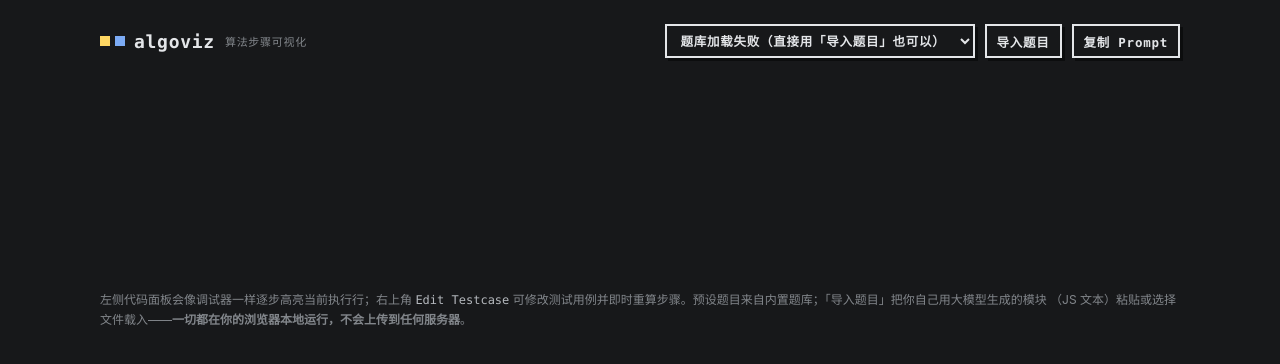
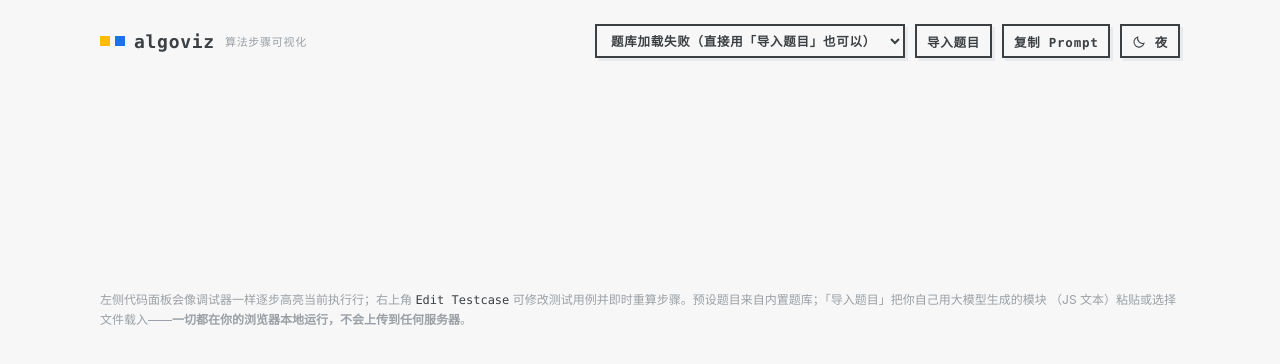
Before and after one commit to Meredith2328/algoviz, a plain HTML site: page index.html in a window 1280 px wide. Drawn offline with Linux system fonts and the light colour scheme; no server answers.

Commit message:
feat: 站点日/夜间模式切换（localStorage 记忆 + 首帧防闪 + 播放器跟随）；sync 脚本 pilog 侧改 algoviz-player 目录

```diff
--- a/index.html
+++ b/index.html
@@ -6,14 +6,49 @@
 <title>algoviz · 算法步骤可视化</title>
 <meta name="description" content="algoviz — 逐行高亮代码的算法步骤播放器，支持导入自己的题解。">
 <link rel="stylesheet" href="./player/algoviz.css">
+<script>
+  /* apply saved theme before first paint to avoid a flash */
+  (function () {
+    var t = null;
+    try { t = localStorage.getItem("algoviz-theme"); } catch (e) {}
+    if (t !== "light" && t !== "dark") {
+      t = window.matchMedia && window.matchMedia("(prefers-color-scheme: light)").matches ? "light" : "dark";
+    }
+    document.documentElement.setAttribute("data-theme", t);
+  })();
+</script>
 <style>
-  :root { color-scheme: dark; }
+  :root {
+    --site-bg: #17181a;
+    --site-ink: #e4e6e9;
+    --site-dim: #82868b;
+    --site-border: #e4e6e9;
+    --site-input: #232529;
+    --site-shadow: #0c0d0e;
+    --site-accent: #7cabf5;
+    --site-hl: #fdd663;
+    --site-err: #f08a84;
+    color-scheme: dark;
+  }
+  html[data-theme="light"] {
+    --site-bg: #f7f7f7;
+    --site-ink: #3c4043;
+    --site-dim: #9aa0a6;
+    --site-border: #3c4043;
+    --site-input: #f1f3f4;
+    --site-shadow: #e8eaed;
+    --site-accent: #1a73e8;
+    --site-hl: #fbbc04;
+    --site-err: #c5221f;
+    color-scheme: light;
+  }
   * { box-sizing: border-box; }
   body {
     margin: 0; padding: 24px 16px 60px;
-    background: #17181a; color: #e4e6e9;
+    background: var(--site-bg); color: var(--site-ink);
     font-family: "Inter", "Segoe UI", "PingFang SC", "Microsoft YaHei", sans-serif;
     display: flex; justify-content: center;
+    transition: background 0.25s, color 0.25s;
   }
   .wrap { width: 100%; max-width: 1080px; }
   .topbar {
@@ -26,48 +61,53 @@
     display: flex; align-items: center; gap: 10px;
   }
   .brand::before {
-    content: ""; width: 10px; height: 10px; background: #fdd663;
-    box-shadow: 15px 0 0 0 #7cabf5; margin-right: 14px;
+    content: ""; width: 10px; height: 10px; background: var(--site-hl);
+    box-shadow: 15px 0 0 0 var(--site-accent); margin-right: 14px;
   }
-  .brand small { color: #82868b; font-size: 11px; font-weight: 400; }
+  .brand small { color: var(--site-dim); font-size: 11px; font-weight: 400; }
   .topbar .spacer { flex: 1; }
   .av-select, .av-btn2 {
-    background: #17181a; color: #e4e6e9;
-    border: 2px solid #e4e6e9; border-radius: 0;
+    background: var(--site-bg); color: var(--site-ink);
+    border: 2px solid var(--site-border); border-radius: 0;
     font-family: "JetBrains Mono", Consolas, monospace;
     font-size: 12.5px; font-weight: 700; letter-spacing: 0.06em;
     height: 34px; padding: 0 10px; cursor: pointer;
-    box-shadow: 3px 3px 0 0 #0c0d0e;
+    box-shadow: 3px 3px 0 0 var(--site-shadow);
   }
   .av-select { max-width: 320px; }
-  .av-btn2:hover { background: #e4e6e9; color: #17181a; }
-  .av-btn2:active { transform: translate(2px, 2px); box-shadow: 1px 1px 0 0 #0c0d0e; }
+  .av-btn2:hover { background: var(--site-ink); color: var(--site-bg); }
+  .av-btn2:active { transform: translate(2px, 2px); box-shadow: 1px 1px 0 0 var(--site-shadow); }
+  .av-btn2:disabled { opacity: 0.5; cursor: default; }
+  .av-btn2 svg { width: 14px; height: 14px; stroke: currentColor; fill: none;
+    stroke-width: 1.8; vertical-align: -2px; }
   #player-host { min-height: 200px; }
-  .footnote { color: #82868b; font-size: 12px; margin-top: 14px; line-height: 1.7; }
-  .footnote code { font-family: "JetBrains Mono", Consolas, monospace; color: #b4b8bd; }
+  .footnote { color: var(--site-dim); font-size: 12px; margin-top: 14px; line-height: 1.7; }
+  .footnote code { font-family: "JetBrains Mono", Consolas, monospace; color: var(--site-ink); }
 
   .av-modal-mask2 {
     position: fixed; inset: 0; background: rgba(12, 13, 14, 0.8);
     display: flex; align-items: center; justify-content: center; z-index: 100;
   }
+  html[data-theme="light"] .av-modal-mask2 { background: rgba(60, 64, 67, 0.4); }
   .av-modal2 {
-    background: #17181a; border: 2px solid #e4e6e9; box-shadow: 5px 5px 0 0 #0c0d0e;
+    background: var(--site-bg); border: 2px solid var(--site-border);
+    box-shadow: 5px 5px 0 0 var(--site-shadow);
     width: min(720px, 94vw); max-height: 88vh; overflow: auto;
     padding: 16px 18px;
   }
   .av-modal2 h3 { margin: 0 0 4px; font-size: 15px; }
-  .av-modal2 .hint { color: #82868b; font-size: 12.5px; margin: 0 0 10px; line-height: 1.7; }
+  .av-modal2 .hint { color: var(--site-dim); font-size: 12.5px; margin: 0 0 10px; line-height: 1.7; }
   .av-modal2 textarea {
     width: 100%; height: 260px; resize: vertical;
-    background: #232529; color: #e4e6e9; border: 2px solid #3d4045;
+    background: var(--site-input); color: var(--site-ink);
+    border: 2px solid var(--site-border);
     font-family: "JetBrains Mono", Consolas, monospace; font-size: 12px;
     padding: 10px; line-height: 1.6;
   }
-  .av-modal2 .err { color: #f08a84; font-size: 12px; font-family: "JetBrains Mono", monospace;
+  .av-modal2 .err { color: var(--site-err); font-size: 12px; font-family: "JetBrains Mono", monospace;
     white-space: pre-wrap; margin-top: 8px; max-height: 120px; overflow: auto; }
   .av-modal2 .actions { display: flex; gap: 8px; justify-content: flex-end; margin-top: 10px; flex-wrap: wrap; }
-  .av-modal2 input[type=file] { color: #b4b8bd; font-size: 12px; max-width: 240px; }
-  .steps-row { display: flex; align-items: center; gap: 8px; }
+  .av-modal2 input[type=file] { color: var(--site-dim); font-size: 12px; max-width: 240px; }
 </style>
 </head>
 <body>
@@ -78,6 +118,7 @@
     <select class="av-select" id="preset" aria-label="选择题目"></select>
     <button class="av-btn2" id="btn-import">导入题目</button>
     <button class="av-btn2" id="btn-prompt">复制 Prompt</button>
+    <button class="av-btn2" id="btn-theme" aria-label="切换日间/夜间模式" title="切换日间/夜间模式"></button>
   </div>
 
   <div id="player-host"></div>
@@ -93,6 +134,23 @@
 <script>
 (function () {
   "use strict";
+  /* ---------- theme toggle ---------- */
+  var SUN = '<svg viewBox="0 0 24 24"><circle cx="12" cy="12" r="4.4"/><path d="M12 2.5v2.6M12 18.9v2.6M2.5 12h2.6M18.9 12h2.6M5.2 5.2l1.9 1.9M16.9 16.9l1.9 1.9M18.8 5.2l-1.9 1.9M7.1 16.9l-1.9 1.9"/></svg>';
+  var MOON = '<svg viewBox="0 0 24 24"><path d="M20.6 14.2A8.8 8.8 0 0 1 9.8 3.4a8.8 8.8 0 1 0 10.8 10.8z"/></svg>';
+  var themeBtn = document.getElementById("btn-theme");
+  function paintThemeBtn() {
+    var t = document.documentElement.getAttribute("data-theme");
+    themeBtn.innerHTML = t === "light" ? MOON + " 夜" : SUN + " 日";
+  }
+  themeBtn.addEventListener("click", function () {
+    var cur = document.documentElement.getAttribute("data-theme");
+    var next = cur === "light" ? "dark" : "light";
+    document.documentElement.setAttribute("data-theme", next);
+    try { localStorage.setItem("algoviz-theme", next); } catch (e) {}
+    paintThemeBtn();
+  });
+  paintThemeBtn();
+
   var host = document.getElementById("player-host");
   var preset = document.getElementById("preset");
   var modulesBase = "./";
```
Also changed, not shown: 2 other files.
